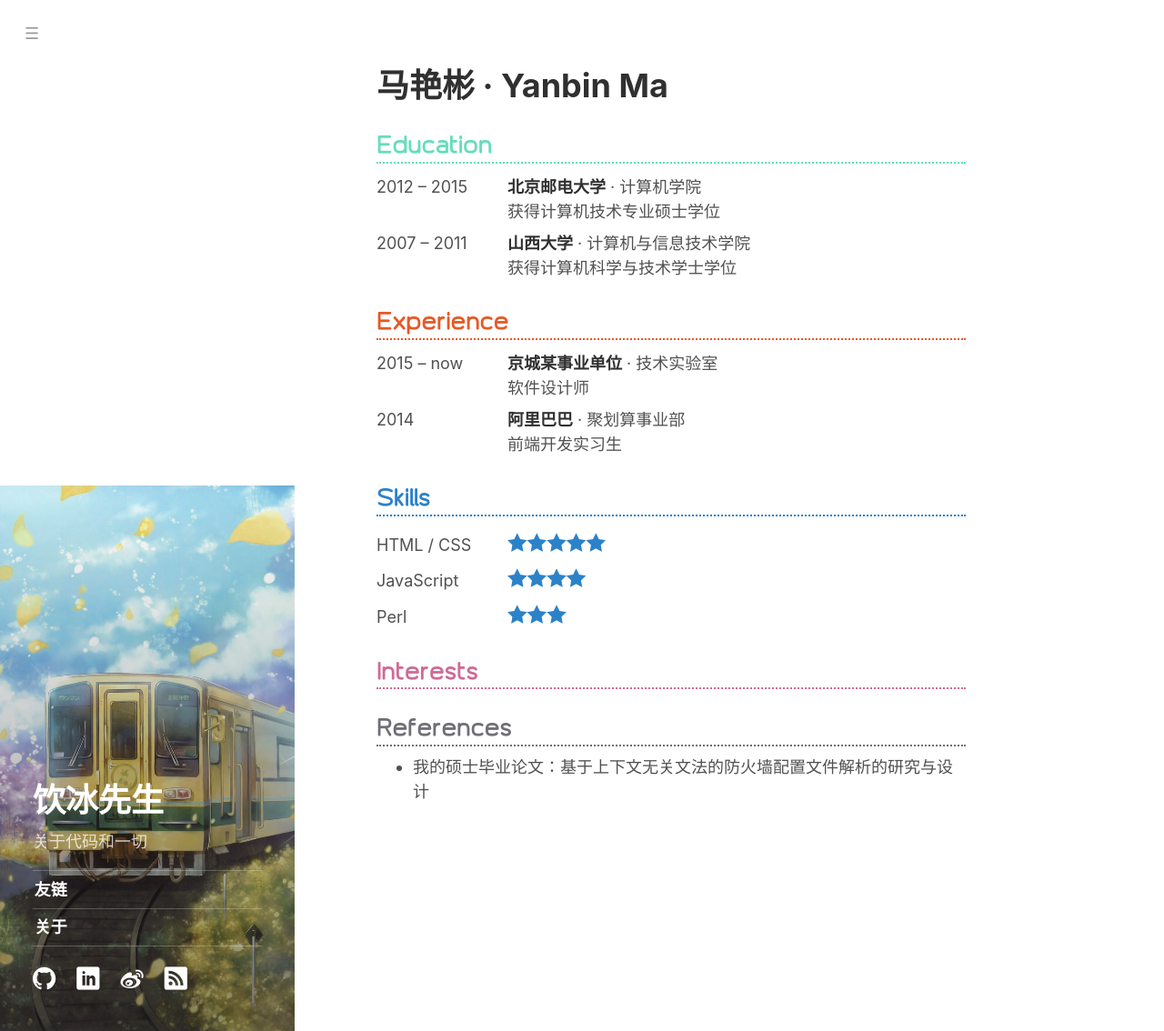
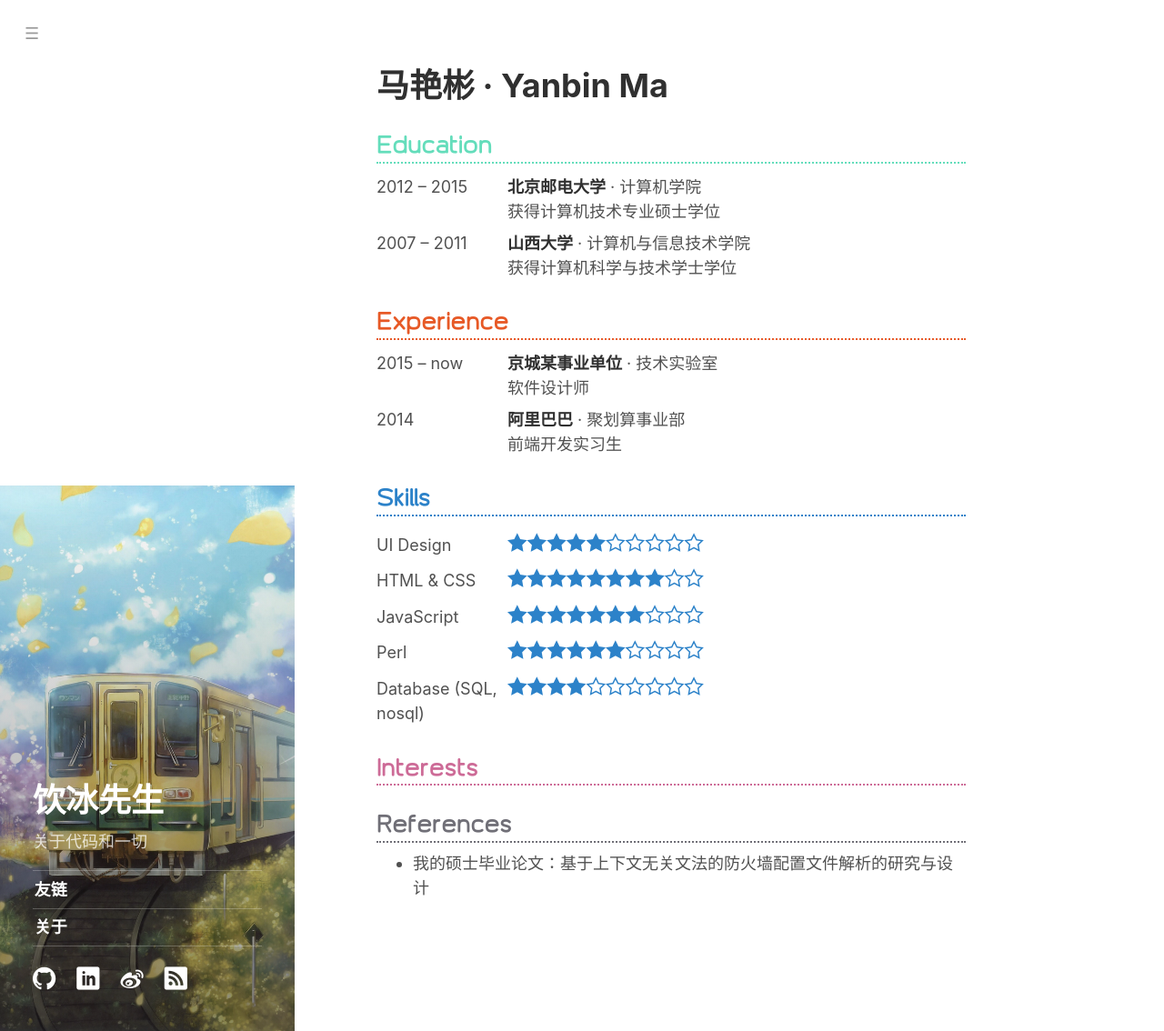
Before and after one commit to ybm/myanbin.github.io, a Jekyll site: the page built from cv.md, in a window 1280 px wide and 1134 px high. Shown: the whole window at 91% size. Built offline with Jekyll 4.4.1, drawn with Linux system fonts in a browser that asks for light colours.

Commit message:
增加技能数

```diff
--- a/cv.md
+++ b/cv.md
@@ -32,7 +32,7 @@ permalink: cv.html
   .section-skills .skill-icon.skill-on:before {
     content: "\e9d9";
   }
-  .section-skills .skill-icon.skill-ff:before {
+  .section-skills .skill-icon.skill-off:before {
     content: "\e9d7";
   }
 </style>
@@ -67,16 +67,24 @@ permalink: cv.html
   <h2 id="section-3" class="section-heading" style="color: #2C82C9">Skills</h2>
   <div class="section-table section-skills">
     <div class="section-row">
-      <div class="col-left">HTML / CSS</div>
-      <div class="col-right"><span class="skill-icon skill-on"></span><span class="skill-icon skill-on"></span><span class="skill-icon skill-on"></span><span class="skill-icon skill-on"></span><span class="skill-icon skill-on"></span><span class="skill-icon skill-off"></span></div>
+      <div class="col-left">UI Design</div>
+      <div class="col-right"><span class="skill-icon skill-on"></span><span class="skill-icon skill-on"></span><span class="skill-icon skill-on"></span><span class="skill-icon skill-on"></span><span class="skill-icon skill-on"></span><span class="skill-icon skill-off"></span><span class="skill-icon skill-off"></span><span class="skill-icon skill-off"></span><span class="skill-icon skill-off"></span><span class="skill-icon skill-off"></span></div>
+    </div>
+    <div class="section-row">
+      <div class="col-left">HTML &amp; CSS</div>
+      <div class="col-right"><span class="skill-icon skill-on"></span><span class="skill-icon skill-on"></span><span class="skill-icon skill-on"></span><span class="skill-icon skill-on"></span><span class="skill-icon skill-on"></span><span class="skill-icon skill-on"></span><span class="skill-icon skill-on"></span><span class="skill-icon skill-on"></span><span class="skill-icon skill-off"></span><span class="skill-icon skill-off"></span></div>
     </div>
     <div class="section-row">
       <div class="col-left">JavaScript</div>
-      <div class="col-right"><span class="skill-icon skill-on"></span><span class="skill-icon skill-on"></span><span class="skill-icon skill-on"></span><span class="skill-icon skill-on"></span><span class="skill-icon skill-off"></span><span class="skill-icon skill-off"></span></div>
+      <div class="col-right"><span class="skill-icon skill-on"></span><span class="skill-icon skill-on"></span><span class="skill-icon skill-on"></span><span class="skill-icon skill-on"></span><span class="skill-icon skill-on"></span><span class="skill-icon skill-on"></span><span class="skill-icon skill-on"></span><span class="skill-icon skill-off"></span><span class="skill-icon skill-off"></span><span class="skill-icon skill-off"></span></div>
     </div>
     <div class="section-row">
       <div class="col-left">Perl</div>
-      <div class="col-right"><span class="skill-icon skill-on"></span><span class="skill-icon skill-on"></span><span class="skill-icon skill-on"></span><span class="skill-icon skill-off"></span><span class="skill-icon skill-off"></span><span class="skill-icon skill-off"></span></div>
+      <div class="col-right"><span class="skill-icon skill-on"></span><span class="skill-icon skill-on"></span><span class="skill-icon skill-on"></span><span class="skill-icon skill-on"></span><span class="skill-icon skill-on"></span><span class="skill-icon skill-on"></span><span class="skill-icon skill-off"></span><span class="skill-icon skill-off"></span><span class="skill-icon skill-off"></span><span class="skill-icon skill-off"></span></div>
+    </div>
+    <div class="section-row">
+      <div class="col-left">Database (SQL, nosql)</div>
+      <div class="col-right"><span class="skill-icon skill-on"></span><span class="skill-icon skill-on"></span><span class="skill-icon skill-on"></span><span class="skill-icon skill-on"></span><span class="skill-icon skill-off"></span><span class="skill-icon skill-off"></span><span class="skill-icon skill-off"></span><span class="skill-icon skill-off"></span><span class="skill-icon skill-off"></span><span class="skill-icon skill-off"></span></div>
     </div>
   </div>
   <h2 id="section-4" class="section-heading" style="color: #CD6B97">Interests</h2>
```
